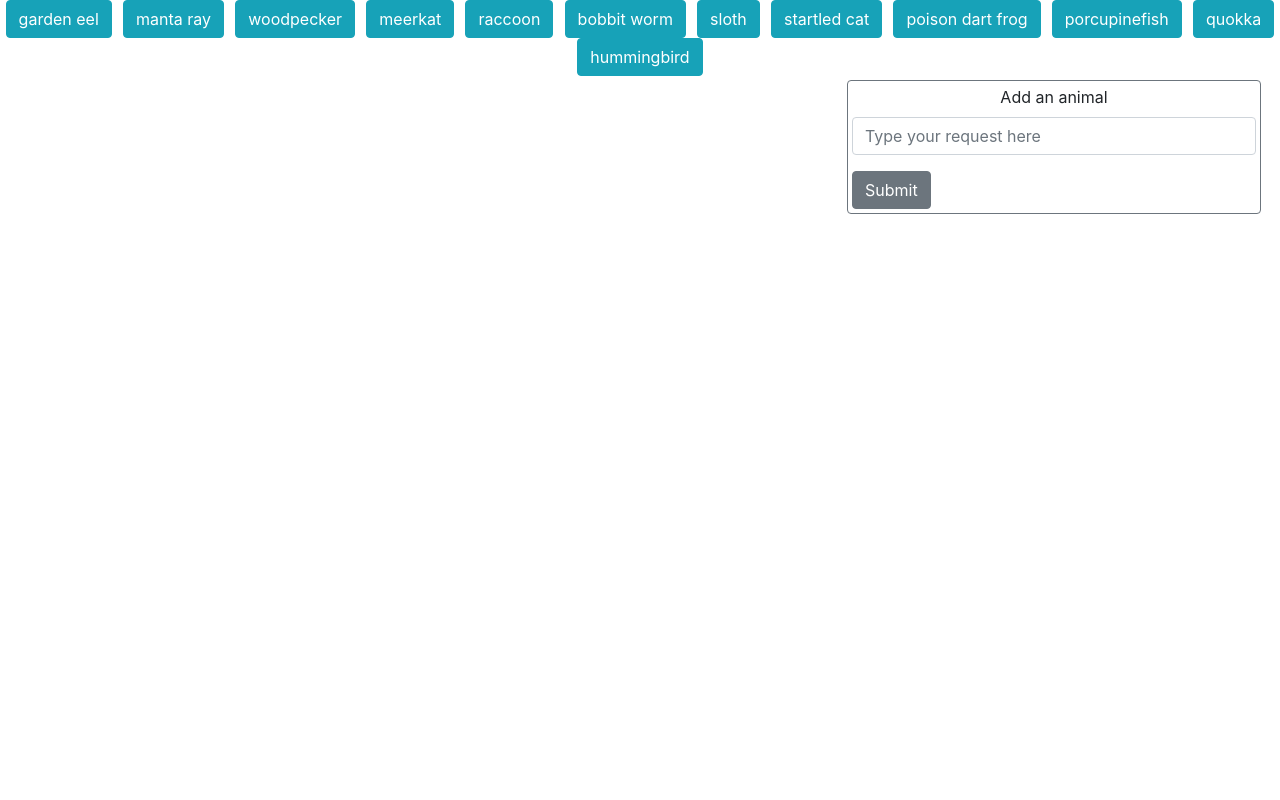
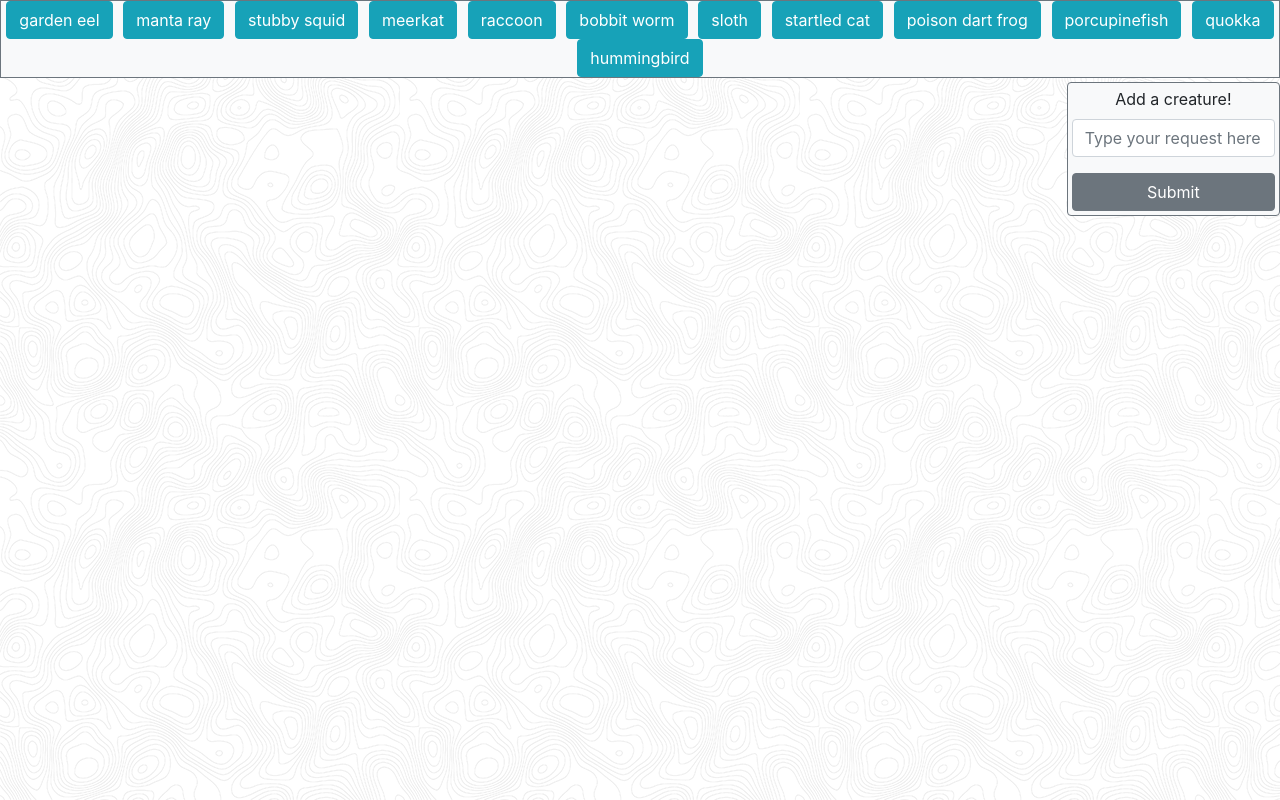
Before and after one commit to Mrrwmix/Giftastic, a plain HTML site: page index.html in a window 1280 px wide. Drawn offline with Linux system fonts and the light colour scheme.

Commit message:
animations working, click events fixed

```diff
--- a/assets/javascript/logic.js
+++ b/assets/javascript/logic.js
@@ -1,4 +1,4 @@
-var creatures = ['garden eel', 'manta ray', 'woodpecker', 'meerkat', 'raccoon', 'bobbit worm', 'sloth', 'startled cat', 'poison dart frog', 'porcupinefish', 'quokka', 'hummingbird'];
+var creatures = ['garden eel', 'manta ray', 'stubby squid', 'meerkat', 'raccoon', 'bobbit worm', 'sloth', 'startled cat', 'poison dart frog', 'porcupinefish', 'quokka', 'hummingbird'];
 var APIkey = 'p1gajnqCN1qu0JxHpaUVsQKjfQUDU03c';
 
 function gifButtons() {
@@ -22,7 +22,7 @@ function clicks() {
             for (var i = 0; i < response.data.length; i++) {
                 var creatureDiv = $("<div>");
                 var ratingP = $("<p class='text-center'>").text("Rating: " + response.data[i].rating);
-                var creatureImg = $("<img>");
+                var creatureImg = $("<img class='gif img-fluid'>");
                 creatureImg.attr("data-state", "still");
                 creatureImg.attr("data-still", response.data[i].images.fixed_height_still.url);
                 creatureImg.attr("data-animated", response.data[i].images.fixed_height.url);
@@ -31,6 +31,7 @@ function clicks() {
                 creatureDiv.prepend(creatureImg);
                 $("#gif-view").append(creatureDiv);
             }
+            clicks();
         });
 
     });
@@ -43,4 +44,16 @@ function clicks() {
         gifButtons();
         $("#gif-request").val('');
     })
+
+    $(".gif").on("click", function(event){
+        console.log("I've been clicked!");
+        if ($(this).attr("data-state") == 'still'){
+            $(this).attr("src", $(this).attr('data-animated'));
+            $(this).attr("data-state", 'animated');
+        }
+        else {
+            $(this).attr("src", $(this).attr('data-still'));
+            $(this).attr("data-state", 'still');
+        }
+    })
 } // This function will hold all on clicks and will have to be called any time a button is added.
--- a/index.html
+++ b/index.html
@@ -12,20 +12,20 @@
     <title>Giftastic</title>
 </head>
 
-<body>
+<body style="background: url('assets/images/topography.png')">
     <div class="container-fluid">
-        <div class="row d-flex justify-content-sm-around" id="gif-list">
+        <div class="row d-flex justify-content-sm-around bg-light border border-secondary" id="gif-list">
         </div>
-        <div class="row m-1">
-            <div class="col-md-8 d-flex justify-content-sm-between flex-wrap" id="gif-view">
+        <div class="row mt-1">
+            <div class="col-md-10 d-flex justify-content-sm-between flex-wrap flex-grow-1" id="gif-view">
             </div>
-            <div class="col-md-4 border border-secondary rounded p-1">
+            <div class="col-md-2 border border-secondary rounded p-1 h-25 bg-light ">
                 <form>
                     <div class="form-group text-center">
-                        <label for="gifsearchfunction">Add an animal</label>
+                        <label for="gifsearchfunction">Add a creature!</label>
                         <input type="text" class="form-control" placeholder="Type your request here" id="gif-request">
                     </div>
-                    <button class="btn btn-secondary d-flex justify-content-center">Submit</button>
+                    <button class="btn btn-secondary btn-block">Submit</button>
                 </form>
             </div>
         </div>
```
Also changed, not shown: assets/images/topography.png (added).
